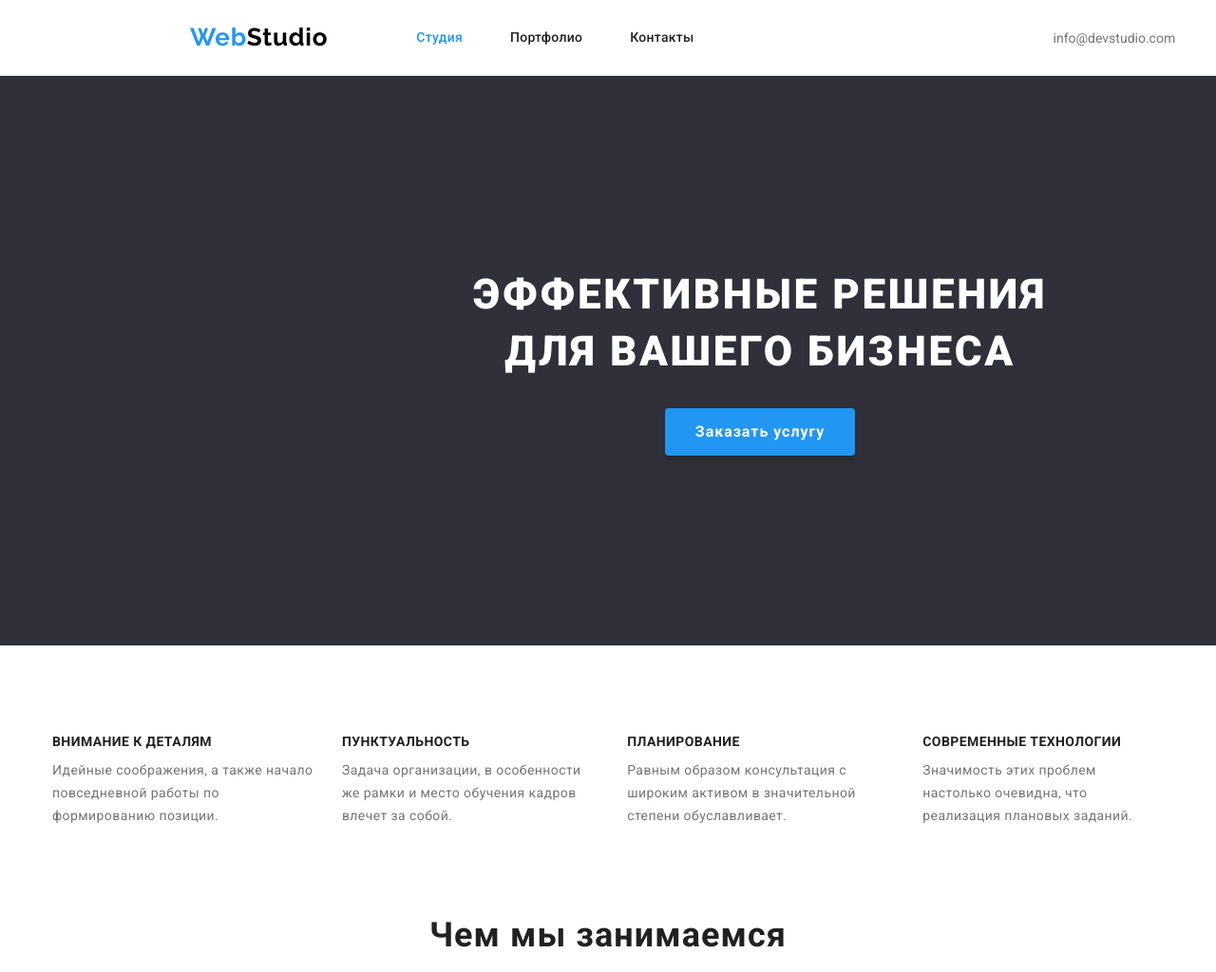
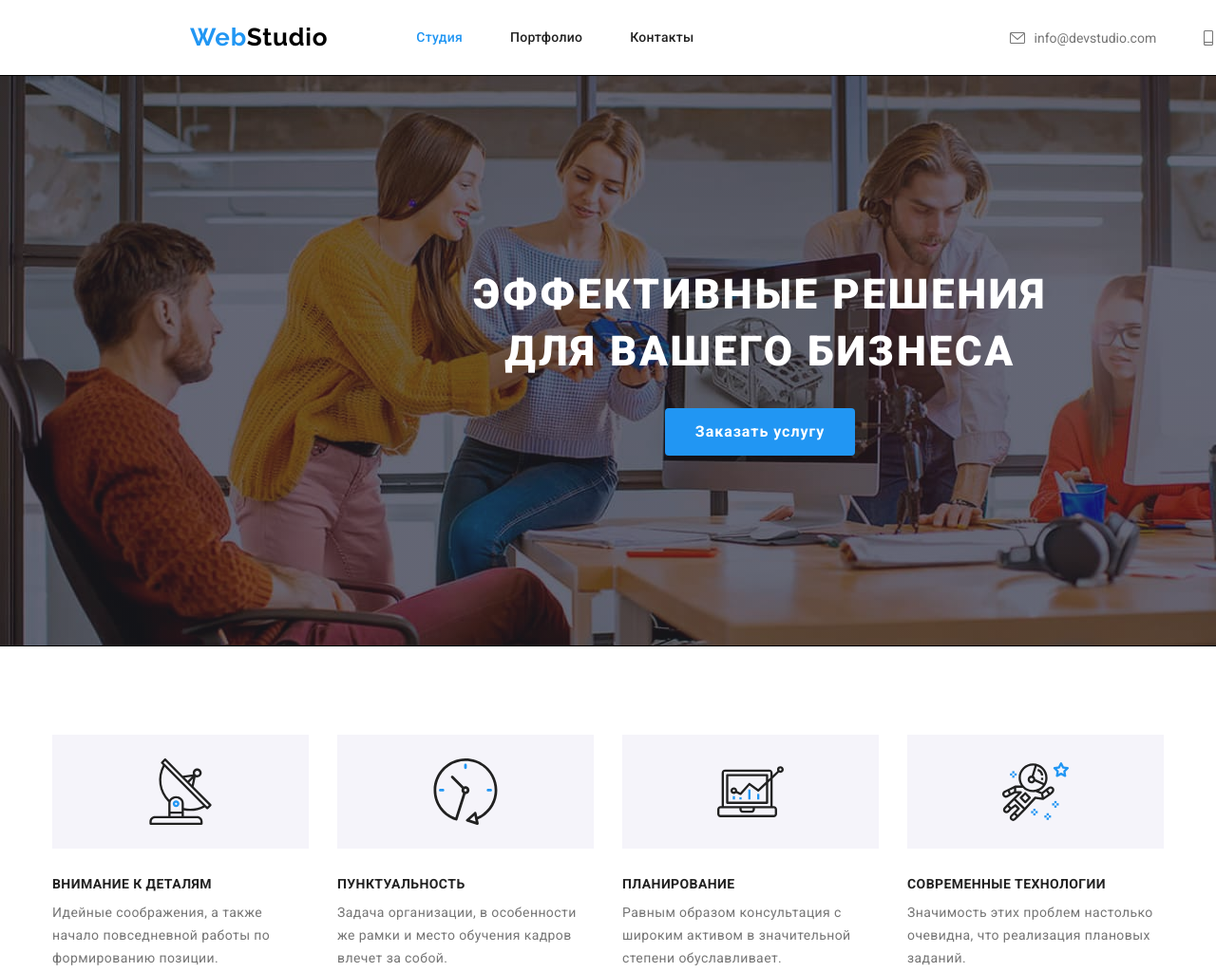
Before and after one commit to MykolaKurin/goit-markup-hw-04, a plain HTML site: page index.html in a window 1280 px wide. Shown: the top 1024 px of the page at 95% size. Drawn offline with nearby package versions, Linux system fonts and the light colour scheme.

Commit message:
ver2-14072021

```diff
--- a/css/styles.css
+++ b/css/styles.css
@@ -18,7 +18,7 @@ body {
   --black-color: #000000;
   --white-color: #ffffff;
   --grey-color: #757575;
-  --hero-color: #2f303a;
+  --hero-color: rgba(47, 48, 58, 0.4);
   --text-color: #212121;
   --footer-color: #2f303a;
   --button-background-portfolio: #f5f4fa;
@@ -126,10 +126,19 @@ img {
   display: flex;
   align-items: center;
   flex-direction: column;
-  background-color: var(--hero-color);
+  background-image: linear-gradient(
+      to right,
+      var(--hero-color),
+      var(--hero-color)
+    ),
+    url(../images/hero_background/hero_back.jpg);
+  background-repeat: no-repeat;
+  background-position: center;
   padding-top: 200px;
   padding-bottom: 200px;
   width: 1600px;
+  height: 600px;
+  outline: 1px solid var(--black-color);
 }
 .hero-section-title {
   width: 700px;
@@ -142,7 +151,7 @@ img {
   text-transform: uppercase;
   margin-bottom: 30px;
   color: var(--white-color);
-  background-color: var(--hero-color);
+  /* background-color: var(--hero-color); */
 }
 
 .button {
@@ -194,6 +203,7 @@ img {
   background-color: var(--brand-color);
 }
 
+/*Features section*/
 .features-item:not(:last-child) {
   margin-right: 30px;
 }
@@ -219,6 +229,46 @@ img {
   line-height: 1.7;
   letter-spacing: 0.03em;
   color: var(--grey-color);
+}
+.antenna {
+  width: 270px;
+  height: 120px;
+  content: "";
+  background-color: #f5f4fa;
+  background-image: url(../images/svg/antenna1.svg);
+  background-repeat: no-repeat;
+  background-position: center;
+  margin-bottom: 30px;
+}
+.clock {
+  width: 270px;
+  height: 120px;
+  content: "";
+  background-color: #f5f4fa;
+  background-image: url(../images/svg/clock1.svg);
+  background-repeat: no-repeat;
+  background-position: center;
+  margin-bottom: 30px;
+}
+.diagram {
+  width: 270px;
+  height: 120px;
+  content: "";
+  background-color: #f5f4fa;
+  background-image: url(../images/svg/diagram1.svg);
+  background-repeat: no-repeat;
+  background-position: center;
+  margin-bottom: 30px;
+}
+.astronaut {
+  width: 270px;
+  height: 120px;
+  content: "";
+  background-color: #f5f4fa;
+  background-image: url(../images/svg/astronaut1.svg);
+  background-repeat: no-repeat;
+  background-position: center;
+  margin-bottom: 30px;
 }
 
 /*what we do*/
@@ -414,13 +464,59 @@ img {
   line-height: 24px;
   color: var(--white-color);
 }
-.phone-mail {
+.phone {
   display: flex;
+  align-items: center;
   font-style: normal;
   font-size: 14px;
   line-height: 24px;
   color: var(--grey-color);
 }
+
+.phone::before {
+  content: "";
+  width: 10px;
+  height: 16px;
+  margin-right: 10px;
+  background-image: url(../images/svg/smartphone.svg);
+  background-size: contain;
+  background-repeat: no-repeat;
+}
+.phone:hover,
+.phone:focus {
+  color: var(--brand-color);
+}
+.mail {
+  display: flex;
+  align-items: center;
+  font-style: normal;
+  font-size: 14px;
+  line-height: 24px;
+  color: var(--grey-color);
+}
+
+.mail::before {
+  content: "";
+  width: 16px;
+  height: 12px;
+  margin-right: 10px;
+  background-image: url(../images/svg/envelope.svg);
+  background-size: contain;
+  background-repeat: no-repeat;
+}
+.mail:hover,
+.mail:focus {
+  color: var(--brand-color);
+}
+.phone-mail {
+  display: flex;
+  align-items: center;
+  font-style: normal;
+  font-size: 14px;
+  line-height: 24px;
+  color: var(--grey-color);
+}
+
 .phone-mail:hover,
 .phone-mail:focus {
   color: var(--brand-color);
--- a/index.html
+++ b/index.html
@@ -36,8 +36,8 @@
           </nav>
 
             <ul class="contacts">
-                <li class="contact-item"><a class="phone-mail" href="mailto:info@devstudio.com">info@devstudio.com</a></li>
-                <li class="contact-item"><a class="phone-mail" href="tel:+380961111111">+38 096 111 1111</a></li>
+                <li class="contact-item"><a class="mail" href="mailto:info@devstudio.com">info@devstudio.com</a></li>
+                <li class="contact-item"><a class="phone" href="tel:+380961111111">+38 096 111 1111</a></li>
             </ul>
       </div>
     </header>
@@ -52,18 +52,22 @@
     <section class="features-main">
       <ul style="list-style: none;" class="features-section container">
         <li class="features-item">
+          <p class="antenna"></p>
           <h3 class="features-list-item">Внимание к деталям</h3>
           <p class="features-list-text">Идейные соображения, а также начало повседневной работы по формированию позиции.</p></li>
 
         <li class="features-item">
+          <p class="clock"></p>
           <h3 class="features-list-item">Пунктуальность</h3>
           <p class="features-list-text">Задача организации, в особенности же рамки и место обучения кадров влечет за собой.</p></li>
 
         <li class="features-item">
+          <p class="diagram"></p>
           <h3 class="features-list-item">Планирование</h3>
           <p class="features-list-text">Равным образом консультация с широким активом в значительной степени обуславливает.</p></li>
 
         <li class="features-item">
+          <p class="astronaut"></p>
           <h3 class="features-list-item">Современные технологии</h3>
           <p class="features-list-text">Значимость этих проблем настолько очевидна, что реализация плановых заданий.</p></li>
         </ul>
```
Also changed, not shown: portfolio.html (+2 -2 lines), images/hero_background/hero_back.jpg (added), images/svg/antenna1.svg (added), images/svg/astronaut1.svg (added), images/svg/clock1.svg (added), images/svg/diagram1.svg (added), images/svg/envelope.svg (added), images/svg/smartphone.svg (added).
